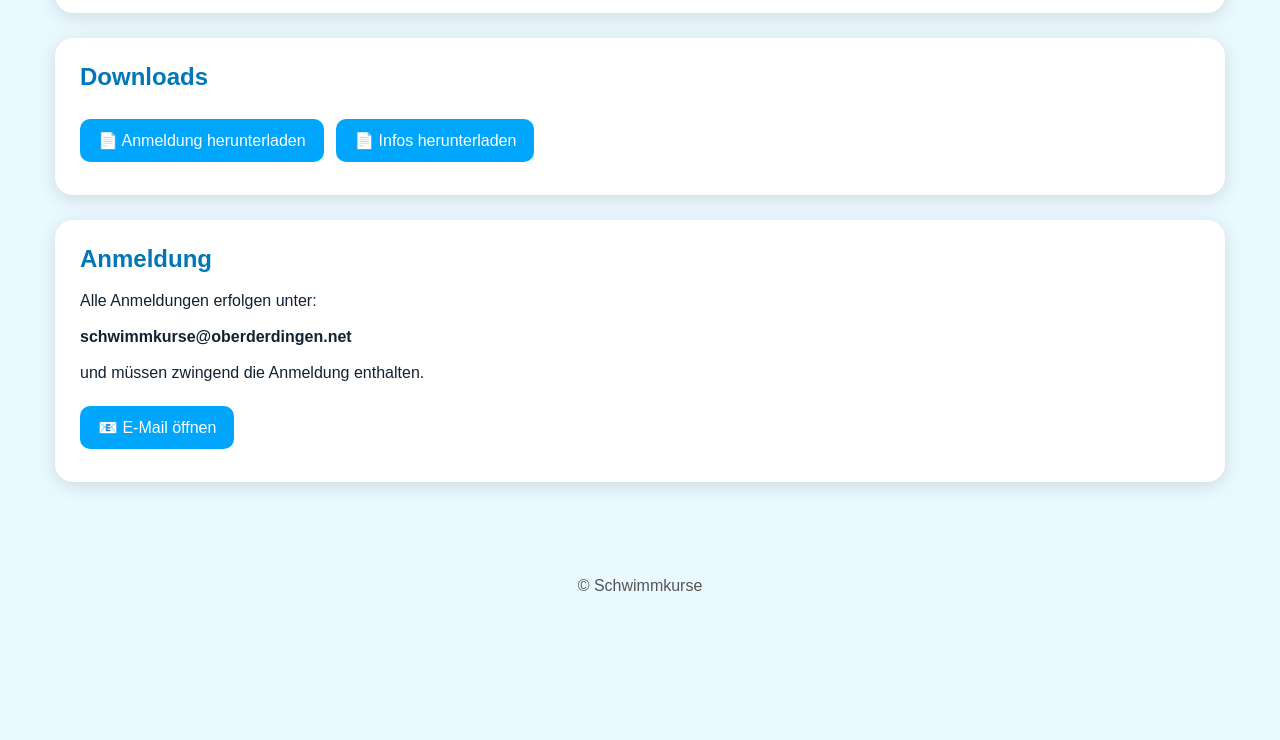
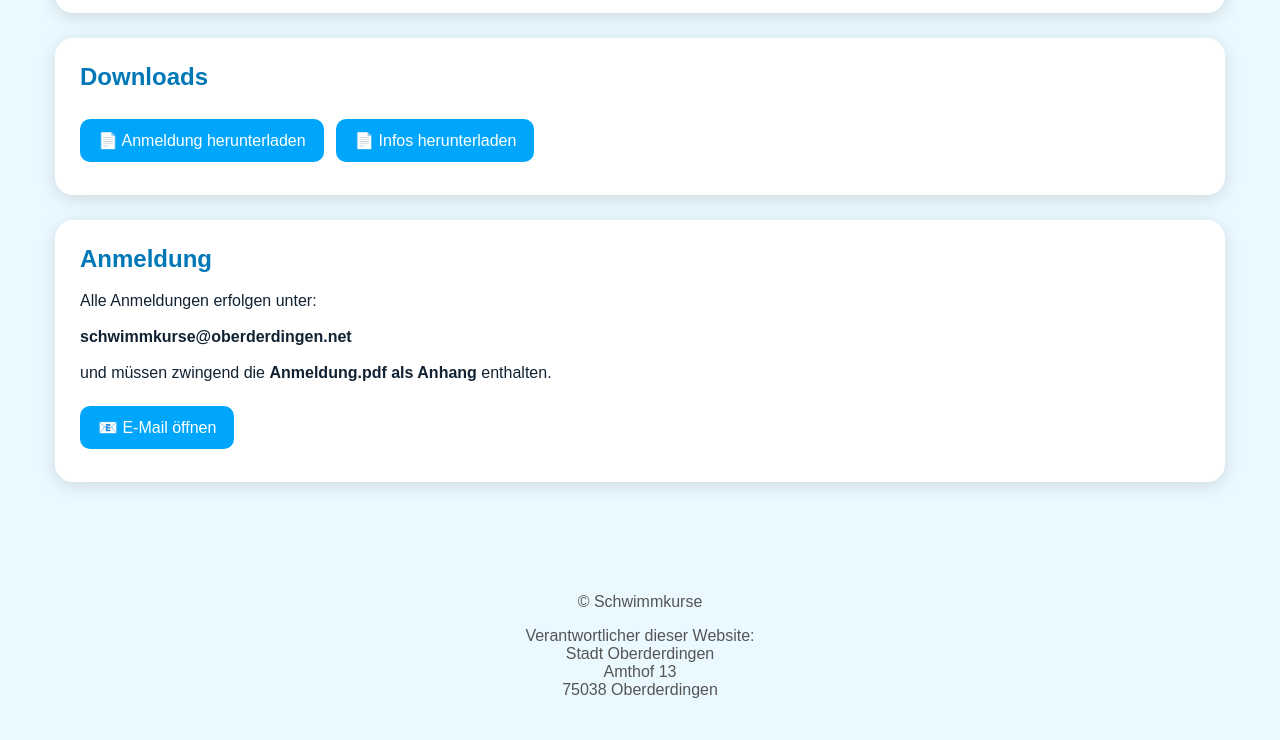
Before and after one commit to BaederOBE/Schwimmkurse, a plain HTML site: page index.html in a window 1280 px wide. Shown: the part 2550-3290 px from the top of the page. Before the commit the page ends 3170 px from the top, so only its background shows below. Drawn offline with Linux system fonts and the light colour scheme.

Commit message:
Update index.html

```diff
--- a/index.html
+++ b/index.html
@@ -41,7 +41,7 @@
     <p>
       Alle Anmeldungen erfolgen unter:<br><br>
       <strong>schwimmkurse@oberderdingen.net</strong><br><br>
-      und müssen zwingend die Anmeldung enthalten.
+      und müssen zwingend die <strong>Anmeldung.pdf als Anhang</strong> enthalten.
     </p>
 
     <a class="button" href="mailto:schwimmkurse@oberderdingen.net?subject=Anmeldung Schwimmkurs">
@@ -51,7 +51,13 @@
 </main>
 
 <footer>
-  © Schwimmkurse
+  <p>© Schwimmkurse</p>
+  <p>
+    Verantwortlicher dieser Website:<br>
+    Stadt Oberderdingen<br>
+    Amthof 13<br>
+    75038 Oberderdingen
+  </p>
 </footer>
 
 <script>
```
